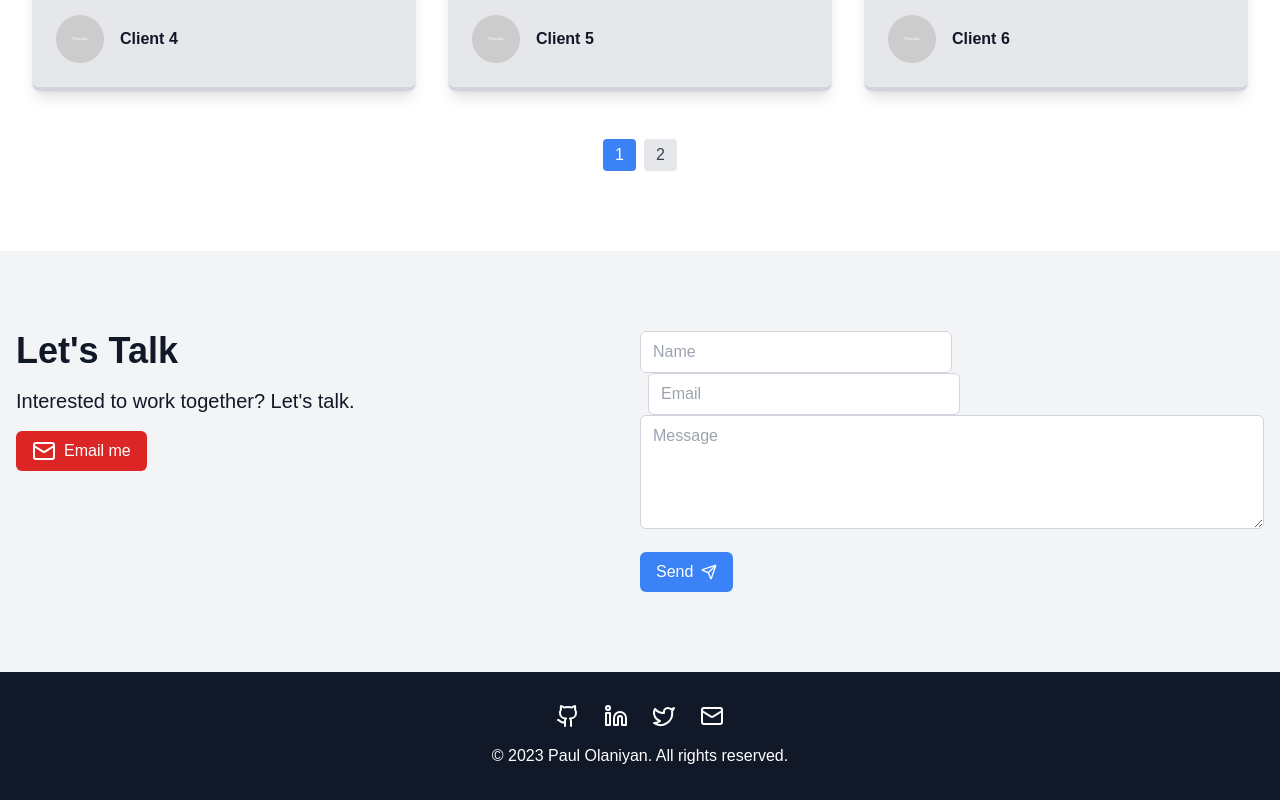
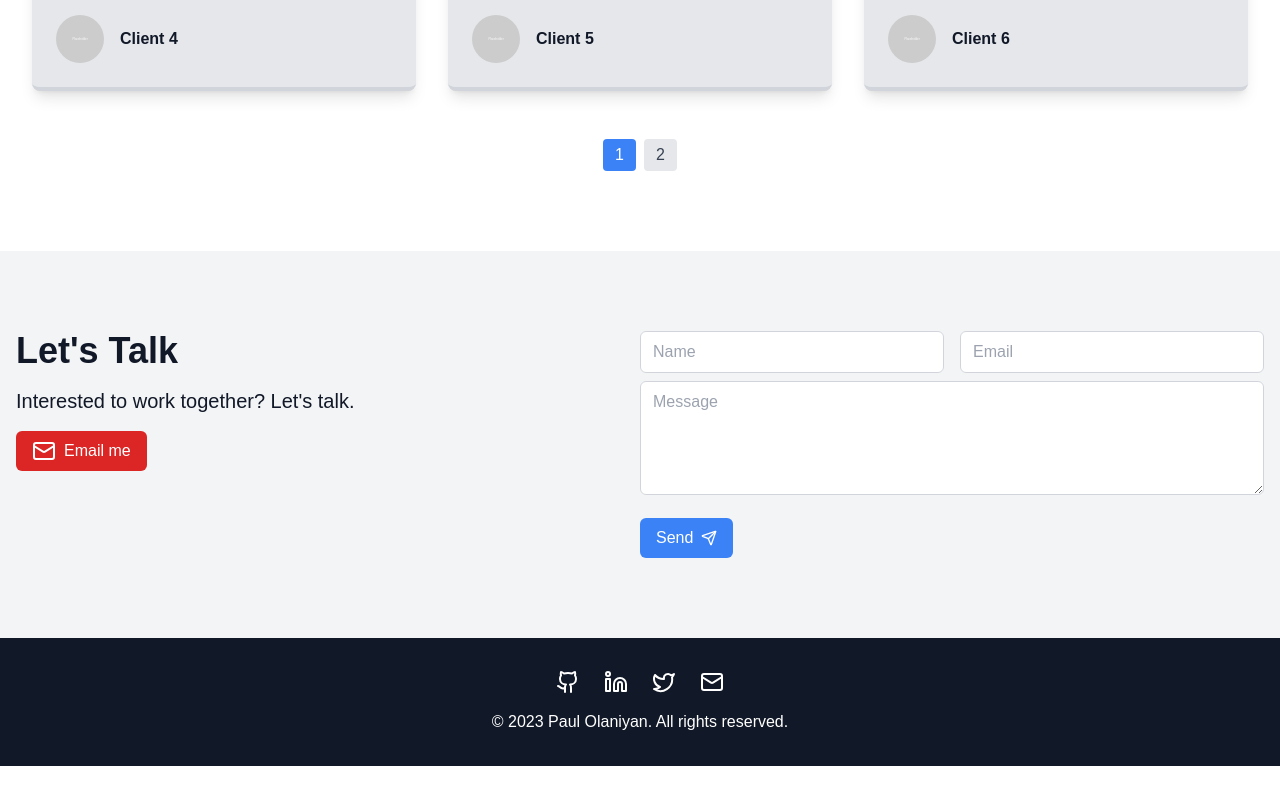
Before and after one commit to Ola-Segun/Port-site, a Next.js app: page / in a window 1280 px wide. Shown: the part 2925-3725 px from the top of the page. After the commit the page ends 3691 px from the top, so only its background shows below. Built offline with nearby package versions, Linux system fonts and the light colour scheme.

Commit message:
Testing deploy to render/ resolving Eslint rules-

```diff
--- a/app/page.tsx
+++ b/app/page.tsx
@@ -1105,7 +1105,7 @@ export default function Portfolio() {
             </div>
             <div className="md:w-1/2" style={{zIndex:1}}>
               <form>
-                <div>
+                <div className="flex mb-2">
                   <motion.input
                     type="text"
                     placeholder="Name"
```
